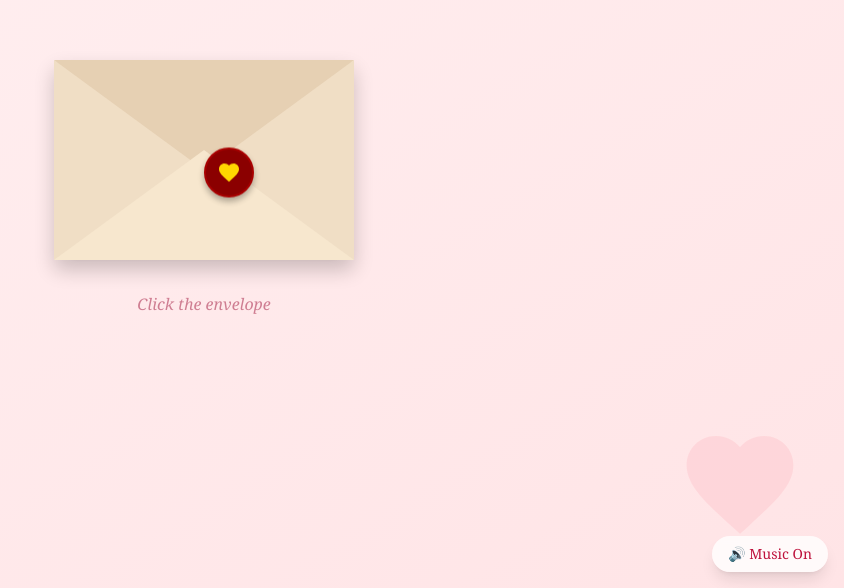
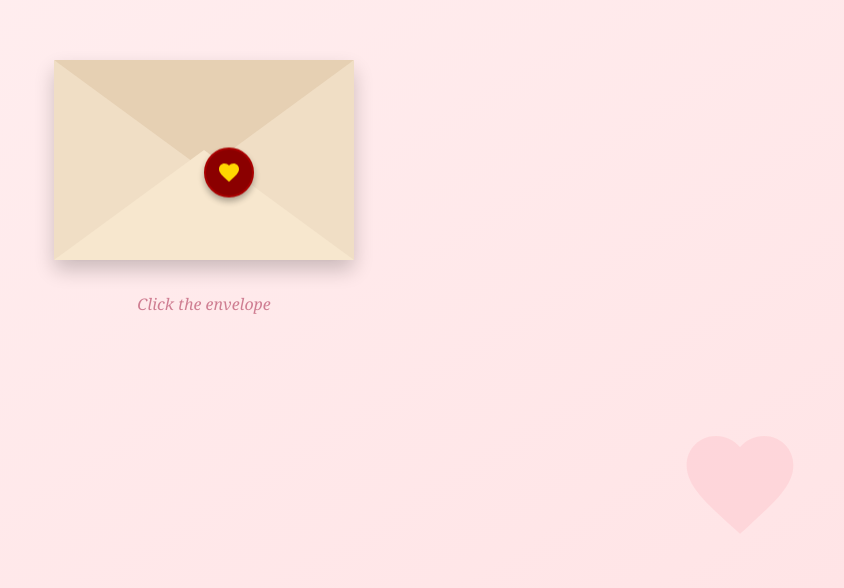
Before and after one commit to Saleem-Arwadi/Inv-Envlope, a plain HTML site: page index.html in a window 1280 px wide. Shown: the part 212-800 px from the top of the page, without its empty margins (436-1280 px from the left). Drawn offline with nearby package versions, Linux system fonts and the light colour scheme; a web font is replaced by a local one.

Commit message:
removed the music button

```diff
--- a/index.html
+++ b/index.html
@@ -368,10 +368,7 @@
     </audio>
 
 
-    <button id="mute-btn"
-            class="fixed bottom-4 right-4 z-50 bg-white/80 backdrop-blur-sm px-4 py-2 rounded-full shadow-lg text-sm font-serif text-rose-700 hover:bg-white transition">
-        🔊 Music On
-    </button>
+
 
     <script>
         let envelopeOpen = false;
```
